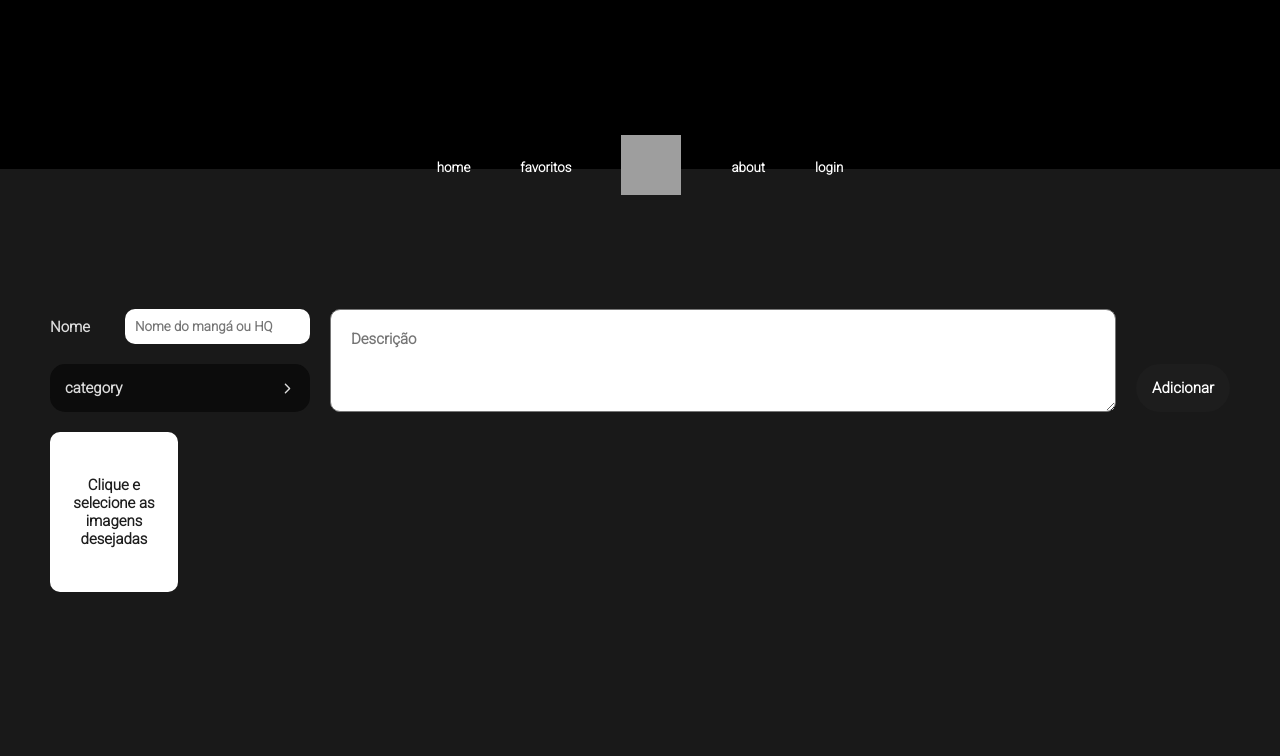
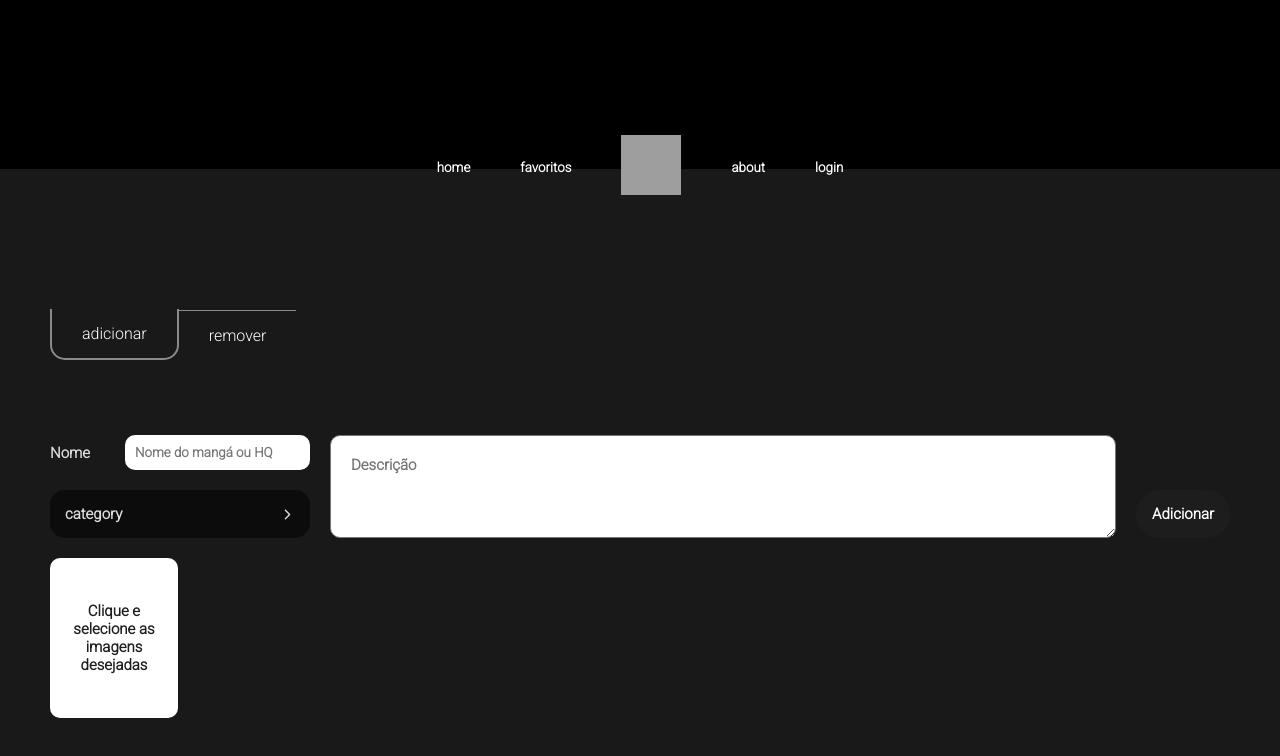
Before and after one commit to Kaylan-9/reading-app-with-nextjs, a Next.js app: page /profile in a window 1280 px wide. Shown: the top 756 px of the page. Built offline with nearby package versions, Linux system fonts and the light colour scheme; grey boxes are pictures that could not be loaded.

Commit message:
:lipstick: style: adding option selection button in profile

```diff
--- a/src/pages/manga/[mangaId]/index.tsx
+++ b/src/pages/manga/[mangaId]/index.tsx
@@ -2,6 +2,7 @@ import Header from '@/components/Header';
 import { Books, getBook, Images } from '@/lib/db';
 import styled from '@emotion/styled';
 import { GetServerSideProps } from 'next';
+import Head from 'next/head';
 import Image from 'next/image';
 import { useState, useRef, useEffect, ReactNode } from "react";
 import { AiOutlineRead } from 'react-icons/ai';
@@ -46,6 +47,8 @@ const Presentation = styled.div<{image: string}>`
   .category {grid-area: mangacategory}
   .description {
     font-size: 20px;
+    text-indent: 25px;
+    line-height: 45px;
     grid-area: mangadescription
   }
 `;
@@ -159,6 +162,9 @@ export default function Manga({bookData}: {bookData: Books | null}) {
   }, [viewPosition, setViewPosition]);
 
   return <>
+    <Head>
+      <title>{bookData?.title}</title>
+    </Head>
     <Viewer
       bookData={bookData}
       viewContent={viewContent}
--- a/src/pages/profile.tsx
+++ b/src/pages/profile.tsx
@@ -2,15 +2,20 @@ import styles from '@/components/components.module.css';
 import Header from '@/components/Header';
 import InputLabel from '@/components/InputLabel';
 import Select from '@/components/Select';
+import { css } from '@emotion/css';
+import styled from '@emotion/styled';
 import { ChangeEvent, useCallback, useEffect, useRef, useState } from 'react';
 
 export default function Profile() {
   const [newImages, setNewImages] = useState<FileList | []>([]);
   const [filesDataURL, setFilesDataURL] = useState<string[]>([]);
+  const [optionPicker, setOptionPicker] = useState<number>(0);
+
   const booknameinput = useRef<HTMLInputElement>(null);
   const bookimagesinput = useRef<HTMLInputElement>(null);
   const bookdescriptioninput = useRef<HTMLTextAreaElement>(null);
   const bookcategoryselect = useRef<HTMLInputElement>(null);
+
   const handleAddBook = useCallback(async () => {
     const formData = new FormData();
     formData.append('bookpath', '');
@@ -50,12 +55,64 @@ export default function Profile() {
     }
   }, [newImages]);
 
+  type OptionsProfileType = {
+    options: {
+      name: string,
+      onClick: any
+    }[]
+  }
+
+  const OptionsProfileSt = styled.ul`
+    display: flex;
+    flex-wrap: wrap;
+    align-items: center;
+    justify-content: flex-start;
+    padding: 0px 0px 75px 0px;
+    & > li > button {
+      background-color: transparent;
+      cursor: pointer;
+      color: white;
+      font-family: 'Roboto', sans-serif !important;
+      font-size: 16px;
+      border: none;
+      border-top: solid 1.5px rgb(138, 138, 138);
+      padding: 15px 30px;
+    }
+  `;
+
+  const OptionsProfile = ({options} : OptionsProfileType) => {
+    return (<OptionsProfileSt>
+      {options.map((option, indice) => {
+        return (<li key={option.name+indice}>
+          <button
+            className={optionPicker===indice ? css`
+              border: solid 2px rgb(138, 138, 138) !important;
+              border-radius: 0 0 15px 15px;
+              border-top: none !important;
+            ` : ''}
+            onClick={() => {
+              setOptionPicker(indice);
+              option.onClick();
+            }}
+          >
+            {option.name}
+          </button>
+        </li>);
+      })}
+    </OptionsProfileSt>);
+  }
+
   return (<div className={styles.profilepage}>
-
     <Header/>
     <main>
       <div>
-        <form>
+        <OptionsProfile options={[
+          {name:'adicionar', onClick(){}},
+          {name:'remover', onClick(){}},
+        ]}/>
+
+        {(optionPicker==0) ?
+          (<form>
             <InputLabel
               ref={booknameinput}
               label="Nome"
@@ -93,7 +150,9 @@ export default function Profile() {
                 })}
               </ul>
             <input type="button" onClick={handleAddBook} value="Adicionar"/>
-        </form>
+          </form>) :
+          null
+        }
       </div>
     </main>
   </div>);
```
Also changed, not shown: src/pages/about.tsx (+8 -2 lines), src/pages/index.tsx (+5 -3 lines), src/pages/login.tsx (+8 -3 lines). Lines whose indentation alone changed are shown as unchanged.
